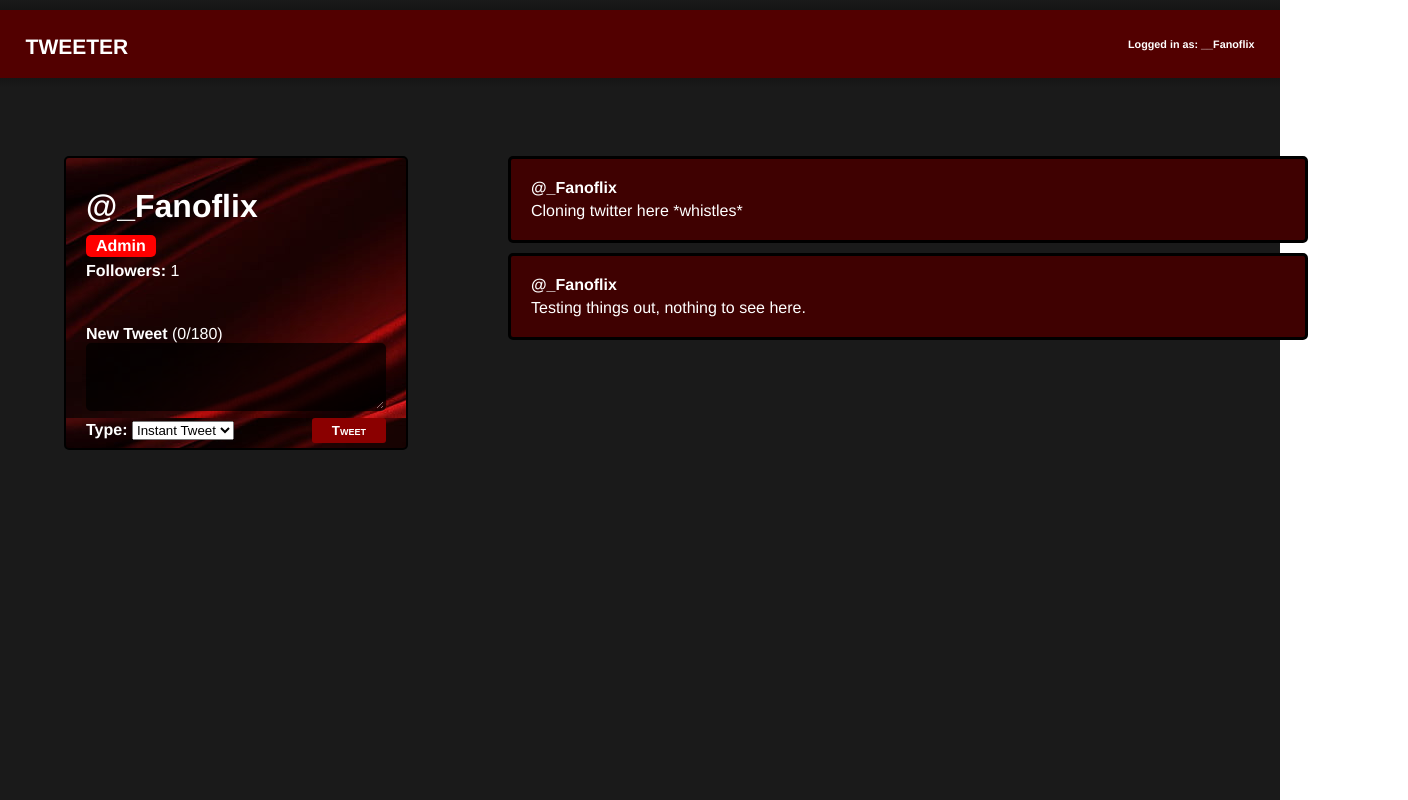
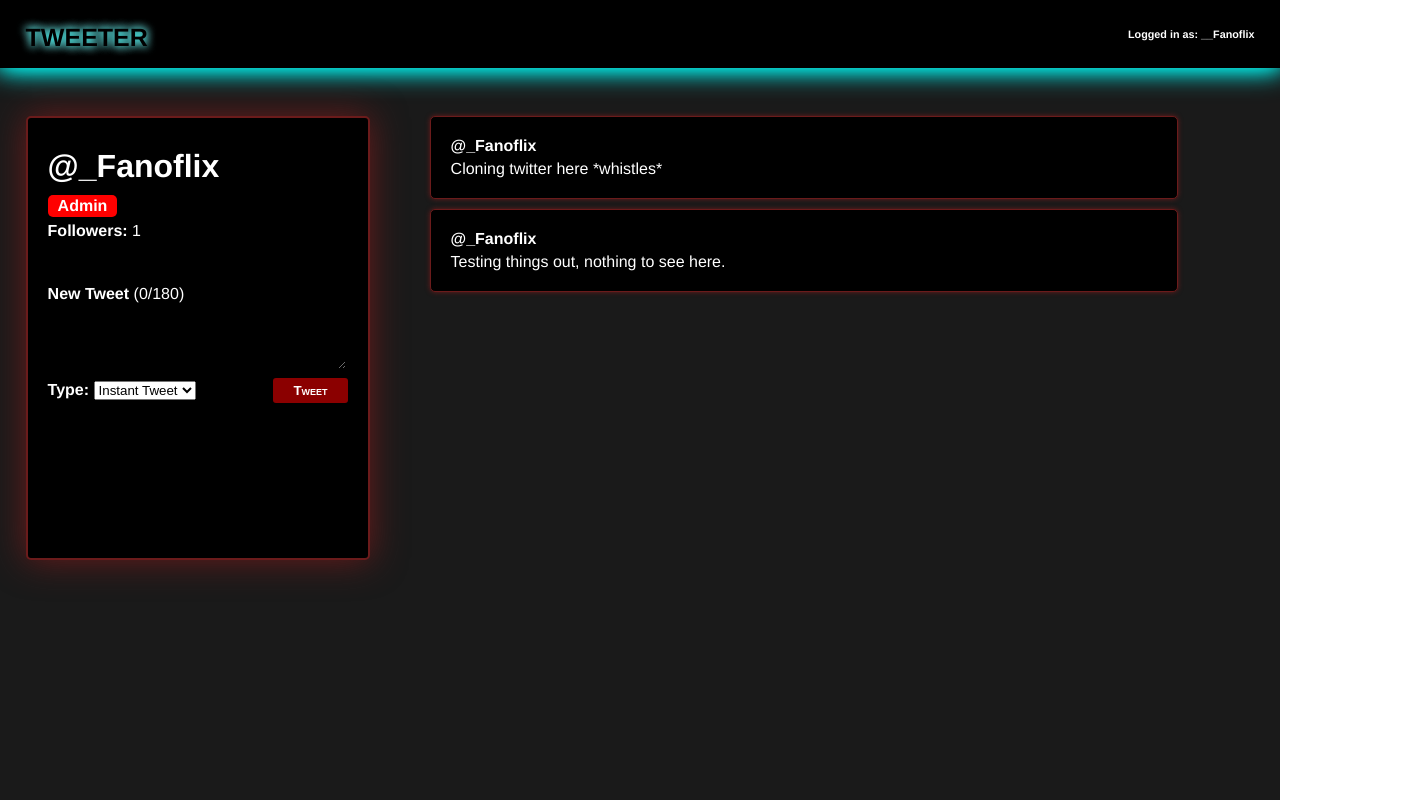
Before and after one commit to Fanoflix/twitter-clone, a Vue app: page / in a window 1280 px wide. Shown: the whole page, 1408 px wide, since content can reach past the window. Built offline with nearby package versions, Linux system fonts and the light colour scheme.

Commit message:
Major Overhaul
-- Full Theme overhaul

```diff
--- a/src/App.vue
+++ b/src/App.vue
@@ -37,9 +37,8 @@ export default {
 //Website Theme
 :root {
   --main-bg-color: rgb(26, 26, 26);
-  --nav-bar-color: rgb(82, 0, 0);
-  --shadow-color:  rgb(21, 21, 21);
-  --nav-bar-height: 10px;
+  --nav-bar-color: rgb(0, 0, 0);
+  --nav-bar-height: 20px;
 }
 
 
@@ -60,10 +59,13 @@ export default {
     justify-content: space-between;
     padding: 10px 2%;
     color: white;
+    box-shadow: 0px 0px 20px rgb(0, 255, 251), 0px 0px 30px rgb(0, 255, 251);
 
     .nav__logo {
       font-weight: bold;
-      font-size: 30px;
+      font-size: 35px;
+      text-shadow: 0px 0px 10px rgb(0, 255, 251), 0px 0px 10px rgb(255, 255, 255);
+      color: rgb(0, 0, 0);
       font-variant-caps: all-petite-caps;
     }
 
@@ -73,15 +75,15 @@ export default {
     }
   }
 
-  .container-top {
-    min-height: var(--nav-bar-height);
-    background-image: linear-gradient(  var(--main-bg-color),var(--shadow-color));
-  }
+  // .container-top {
+  //   min-height: var(--nav-bar-height);
+  //   background-image: linear-gradient(  var(--main-bg-color), var(--shadow-fade-color), var(--shadow-color));
+  // }
 
-  .container-bottom {
-    min-height: var(--nav-bar-height);
-    background-image: linear-gradient( var(--shadow-color), var(--main-bg-color) );
-  }
+  // .container-bottom {
+  //   min-height: var(--nav-bar-height);
+  //   background-image: linear-gradient( var(--shadow-color),var(--shadow-fade-color), var(--main-bg-color) );
+  // }
 
 
 }
--- a/src/components/TweetItem.vue
+++ b/src/components/TweetItem.vue
@@ -38,15 +38,19 @@ export default {
 
 
 <style lang="scss" scoped>
+:root {
+    --tweet-wrapper-color: black;
+}
 .tweet-item {
     padding: 20px;
-    background-color: rgb(63, 1, 1);
+    background-color: black;
     color: white;
     border-radius: 5px;
-    border: 3px solid black;
+    border: 1px solid  rgb(107, 27, 27);
+    box-shadow: 0px 0px 5px rgb(107, 27, 27);
     box-sizing: border-box;
     cursor: pointer;
-    transition: all 0.1s ease;
+    transition: all 0.3s ease;
     max-width: 800px;
 
     .tweet-item__user {
@@ -56,13 +60,11 @@ export default {
 
     // &:hover is just saying add hover to the parent class. This is part of SCSS.
     &:hover {
+        box-shadow: 0px 0px 10px rgb(0, 255, 251);
+        border-color: rgb(0, 255, 251);
         transform: scale(1.06, 0.99);
     }
 }
-
-
-
-
 
 .gap {
     height: 10px;
--- a/src/components/UserProfile.vue
+++ b/src/components/UserProfile.vue
@@ -90,24 +90,26 @@ export default {
 
 .user-profile {
   display: grid;
-  grid-template-columns: 1fr 3fr;
+  grid-template-columns: 1fr 5fr;
   grid-gap: 50px;
-  width: 100%;
-  padding: 50px 5%;
+  width: 90%;
+  padding: 30px 2%;
 
   .user-profile__user-panel {
-    //background-image: radial-gradient(rgb(90, 0, 0), rgb(65, 0, 0), rgb(41, 0, 0));
-    background-image: url("user-panel-background.jpg");
+    // background-image: radial-gradient(rgb(58, 0, 0), rgb(0, 0, 0), rgb(24, 24, 24));
+    // background-image: url("user-panel-background.jpg");
     display: flex;
     color: white;
     flex-direction: column;
-    margin-right: 50px;
+    margin-right: 10px;
+    margin-left: 0px;
     padding: 20px 20px;
     background-color: black;
     border-radius: 5px;
-    border: 2px solid black;
+    border: 2px solid  rgb(107, 27, 27);
+    box-shadow: 0px 0px 35px  rgb(107, 27, 27);
     width: 300px;
-    height: 250px;
+    height: 400px;
 
     h1 {
       padding: 10px 0px;
@@ -116,6 +118,12 @@ export default {
 
     .user-profile__username {
       padding: 10px 0px;
+      transition: all 0.3s ease-out;
+      cursor: pointer;
+      &:hover {
+        text-shadow: 0px 0px 10px rgb(0, 255, 251), -1px -1px 5px rgb(255, 255, 255), 1px 1px 5px white;
+        color:rgb(0, 0, 0)
+      }
     }
 
     .user-profile__admin-badge {
@@ -135,7 +143,7 @@ export default {
 
     .tweet-item{
       margin-right: 50px;
-    max-width: 10px;
+      max-width: 10px;
     }
   }
 }
```
Also changed, not shown: WebsiteProgress.PNG.
